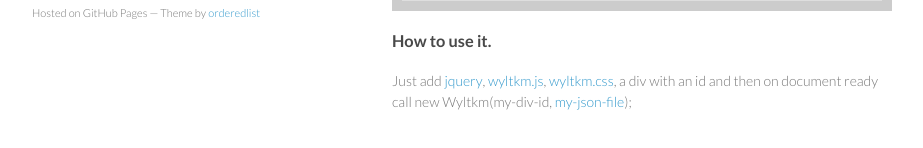
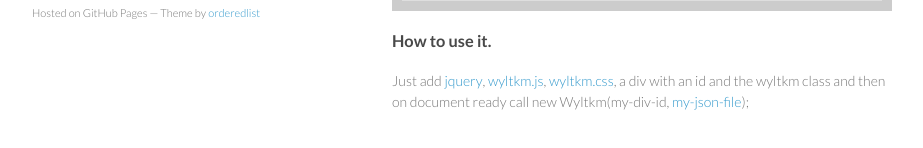
Before and after one commit to richmidwinter/wyltkm, a plain HTML site: page index.html in a window 1280 px wide. Shown: the part 708-856 px from the top of the page, without its empty margins (178-1101 px from the left). Drawn offline with nearby package versions, Linux system fonts and the light colour scheme.

Commit message:
Forgot the class.

```diff
--- a/index.html
+++ b/index.html
@@ -55,7 +55,7 @@
 
         <h3>How to use it.</h3>
 
-        <p>Just add <a href="http://code.jquery.com/jquery-1.9.1.min.js">jquery</a>, <a href="wyltkm.js">wyltkm.js</a>, <a href="wyltkm.css">wyltkm.css</a>, a div with an id and then on document ready call new Wyltkm(my-div-id, <a href="tower.json">my-json-file</a>);</p>
+        <p>Just add <a href="http://code.jquery.com/jquery-1.9.1.min.js">jquery</a>, <a href="wyltkm.js">wyltkm.js</a>, <a href="wyltkm.css">wyltkm.css</a>, a div with an id and the wyltkm class and then on document ready call new Wyltkm(my-div-id, <a href="tower.json">my-json-file</a>);</p>
         <br/>
       </section>
       <footer>
```
